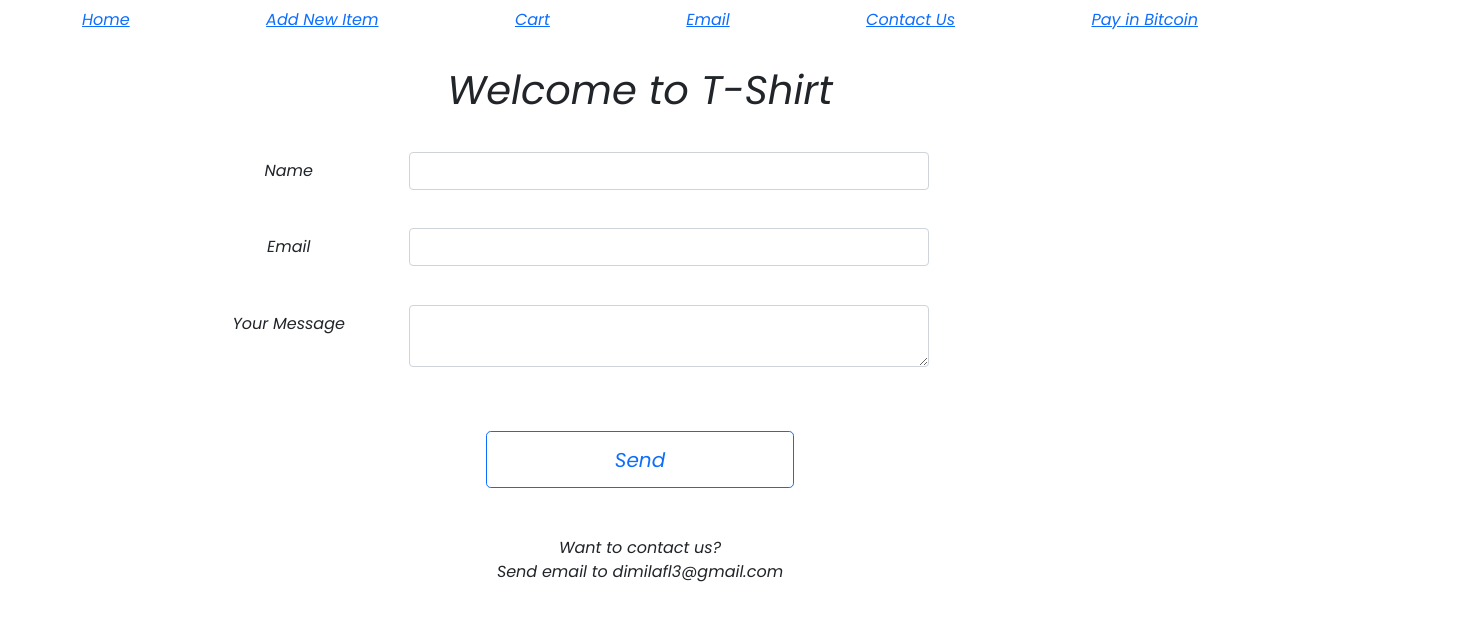
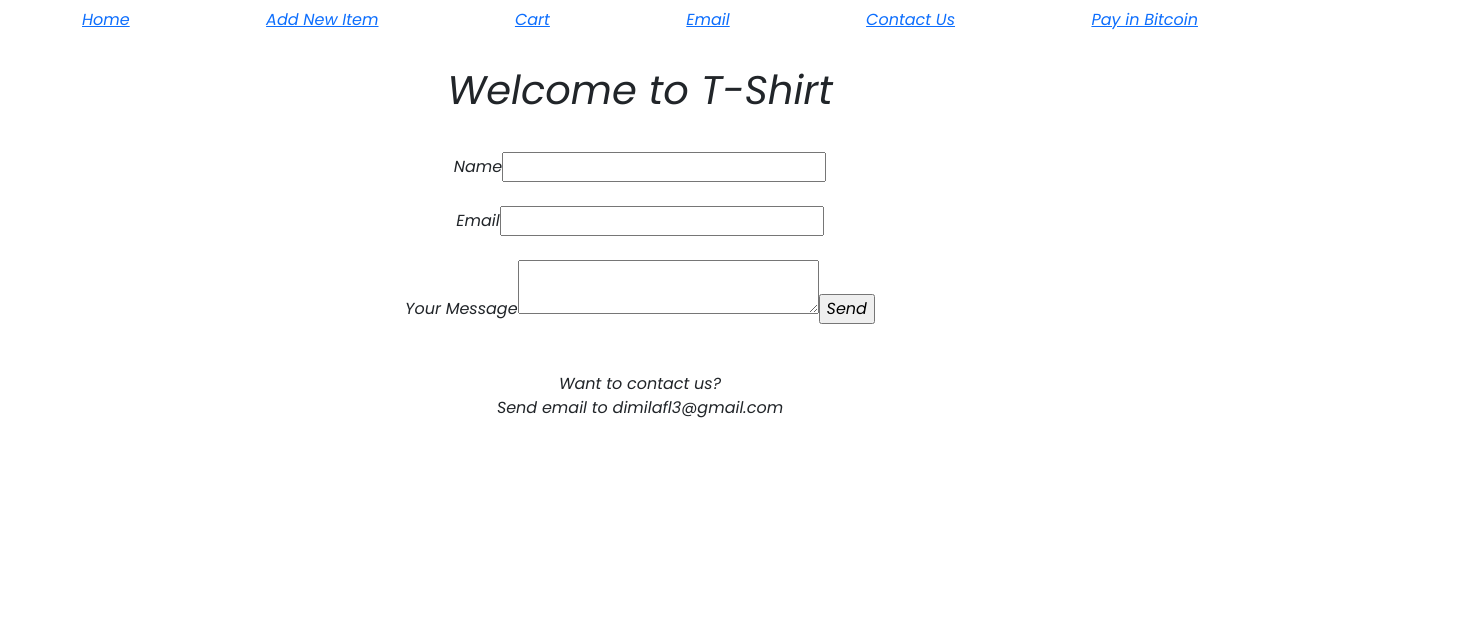
Before and after one commit to anfalfadhil/T-Shirt-Front-End, a React (Create React App) app in the folder t-shirt/: page /contact in a window 1280 px wide. Shown: the top 620 px of the page, 1484 px wide, since content can reach past the window. Built offline with nearby package versions, Linux system fonts and the light colour scheme.

Commit message:
fixed email

```diff
--- a/t-shirt/src/components/ContactForm.js
+++ b/t-shirt/src/components/ContactForm.js
@@ -1,8 +1,4 @@
 import React, { useRef } from "react";
-import Form from "react-bootstrap/Form";
-import Row from "react-bootstrap/Row";
-import Col from "react-bootstrap/Col";
-import Button from "react-bootstrap/Button";
 
 //Must install this -
 //npm install emailjs-com --save
@@ -39,57 +35,15 @@ const ContactUs = () => {
   //make route in react based off of order completion
 
   return (
-
-    <Form ref={form} onSubmit={sendEmail}>
-            <Form.Group as={Row} controlId="nameInput" className="spacing-groups email-form-container">
-                <Form.Label column sm="2">
-                    Name
-                </Form.Label>
-                <Col sm="5">
-                    <Form.Control
-                        type="text"
-                    />
-                </Col>
-            </Form.Group>
-
-            <Form.Group as={Row} controlId="emailInput" className="spacing-groups email-form-container">
-                <Form.Label column sm="2">
-                    Email
-                </Form.Label>
-                <Col sm="5">
-                    <Form.Control
-                        type="text"
-                    />
-                </Col>
-            </Form.Group>
-
-            <Form.Group as={Row} controlId="itemsInput" className="spacing-groups email-form-container">
-                <Form.Label column sm="2">
-                    Items Wanted
-                </Form.Label>
-                <Col sm="5">
-                    <Form.Control as="textarea"/>
-                </Col>
-            </Form.Group>
-
-            <Button
-                className="new-item-save-button"
-                variant="outline-primary"
-                size="lg"
-                type="submit"
-                >Send
-            </Button>
-
-    </Form>
-    // <form className="form-container" ref={form} onSubmit={sendEmail}>
-    //   <label>Name</label>
-    //   <input type="text" name="user_name" />
-    //   <label>Email</label>
-    //   <input type="email" name="user_email" />
-    //   <label>Items Wanted</label>
-    //   <textarea name="message" />
-    //   <input type="submit" value="Send" />
-    // </form>
+    <form className="form-container" ref={form} onSubmit={sendEmail}>
+      <label>Name</label>
+      <input type="text" name="user_name" />
+      <label>Email</label>
+      <input type="email" name="user_email" />
+      <label>Items Wanted</label>
+      <textarea name="message" />
+      <input type="submit" value="Send" />
+    </form>
   );
 };
 
--- a/t-shirt/src/components/EmailUs.js
+++ b/t-shirt/src/components/EmailUs.js
@@ -1,8 +1,4 @@
 import React, { useRef } from "react";
-import Form from "react-bootstrap/Form";
-import Row from "react-bootstrap/Row";
-import Col from "react-bootstrap/Col";
-import Button from "react-bootstrap/Button";
 
 //Must install this -
 //npm install emailjs-com --save
@@ -39,46 +35,19 @@ const ContactMe = () => {
   //make route in react based off of order completion
 
   return (
+    <form className="form-container" ref={form} onSubmit={sendEmail}>
+      <label>Name</label>
+      <input type="text" name="user_name" />
+      <br />
+      <br />
+      <label>Email</label>
+      <input type="email" name="user_email" />
+      <br />
+      <br />
+      <label>Your Message</label>
+      <textarea name="message" />
 
-    <Form ref={form} onSubmit={sendEmail}>
-            <Form.Group as={Row} controlId="nameInput" className="spacing-groups email-form-container">
-                <Form.Label column sm="2">
-                    Name
-                </Form.Label>
-                <Col sm="5">
-                    <Form.Control
-                        type="text"
-                    />
-                </Col>
-            </Form.Group>
-
-            <Form.Group as={Row} controlId="emailInput" className="spacing-groups email-form-container">
-                <Form.Label column sm="2">
-                    Email
-                </Form.Label>
-                <Col sm="5">
-                    <Form.Control
-                        type="text"
-                    />
-                </Col>
-            </Form.Group>
-
-            <Form.Group as={Row} controlId="itemsInput" className="spacing-groups email-form-container">
-                <Form.Label column sm="2">
-                    Your Message
-                </Form.Label>
-                <Col sm="5">
-                    <Form.Control as="textarea"/>
-                </Col>
-            </Form.Group>
-
-            <Button
-                className="new-item-save-button"
-                variant="outline-primary"
-                size="lg"
-                type="submit"
-                >Send
-            </Button>
+      <input type="submit" value="Send" />
 
       <br />
       <br />
@@ -89,31 +58,7 @@ const ContactMe = () => {
         <br />
         Send email to dimilafl3@gmail.com
       </div>
-    </Form>
-    // <form className="form-container" ref={form} onSubmit={sendEmail}>
-    //   <label>Name</label>
-    //   <input type="text" name="user_name" />
-    //   <br />
-    //   <br />
-    //   <label>Email</label>
-    //   <input type="email" name="user_email" />
-    //   <br />
-    //   <br />
-    //   <label>Your Message</label>
-    //   <textarea name="message" />
-
-    //   <input type="submit" value="Send" />
-
-    //   <br />
-    //   <br />
-    //   <br />
-
-    //   <div>
-    //     Want to contact us?
-    //     <br />
-    //     Send email to dimilafl3@gmail.com
-    //   </div>
-    // </form>
+    </form>
   );
 };
 
```
Lines whose indentation alone changed are shown as unchanged.
